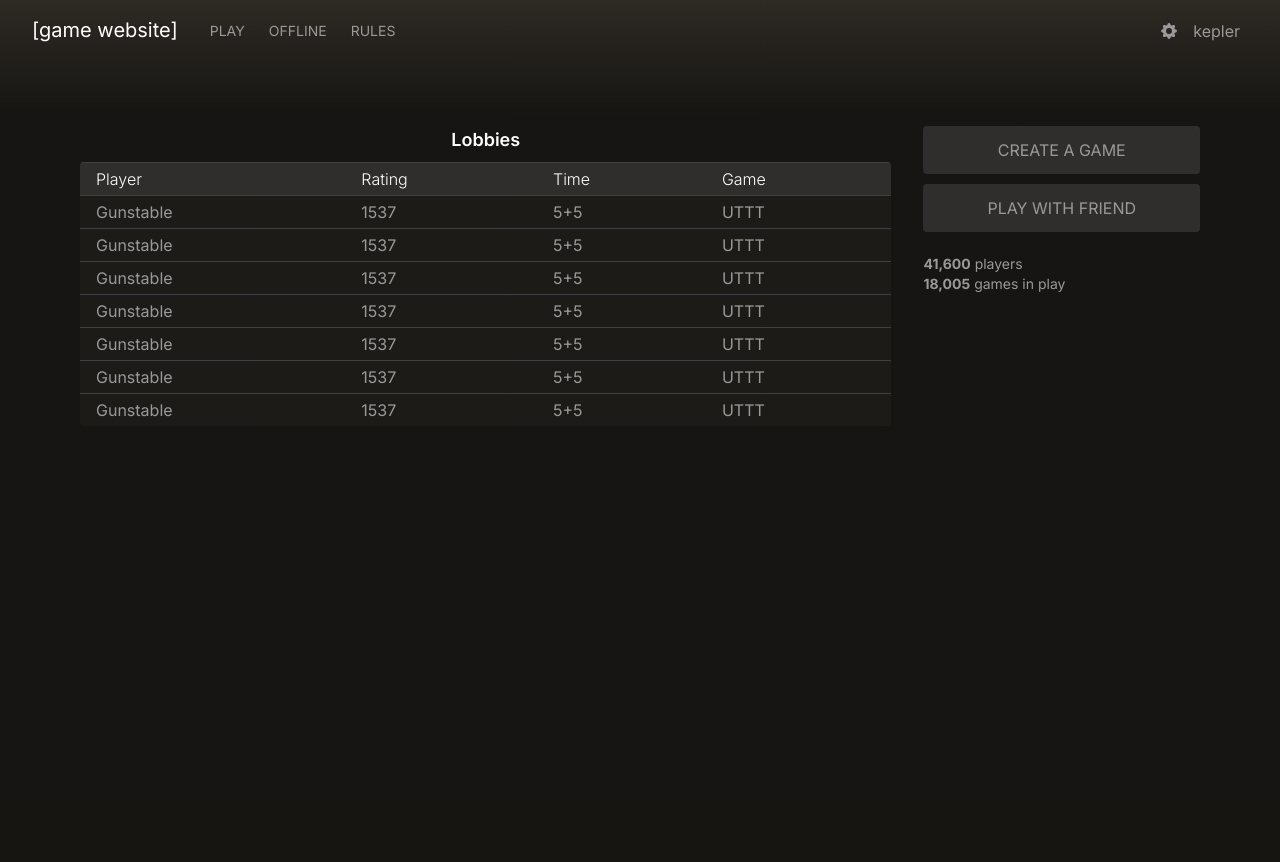
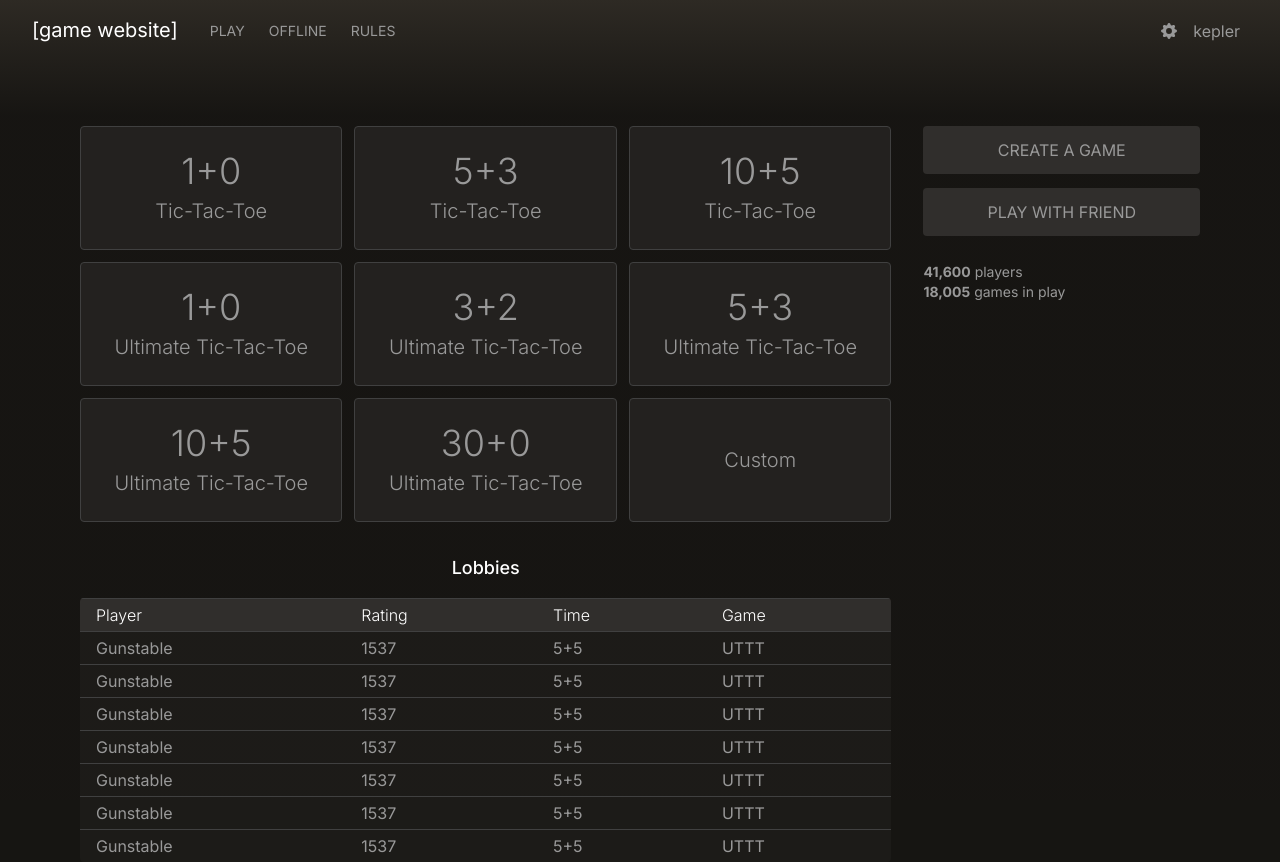
Before and after one commit to SVWEFSBRWHWBCOTSEID/SVWEFSBRWHWBCOTSEID.github.io, a Next.js app: page / in a window 1280 px wide. Before the commit the page ends 800 px from the top, so only its background shows below. Built offline with nearby package versions, Linux system fonts and the light colour scheme.

Commit message:
Some color abstraction, placeholder quick pairing

```diff
--- a/app/(games)/GameStateIndicator.tsx
+++ b/app/(games)/GameStateIndicator.tsx
@@ -9,7 +9,7 @@ export default function GameStateIndicator() {
                 02<span className="text-secondary">:</span>38
             </div>
             <div className="bg-content rounded-r">
-                <div className="h-1 w-[72%] bg-[#629924]" />
+                <div className="h-1 w-[72%] bg-theme-green" />
                 <PlayerIndicator username="qpwoeirut" id="qpwoeirut" />
 
                 <div className="bg-content-secondary px-5 py-1.5 border-b border-tertiary">
@@ -30,13 +30,13 @@ export default function GameStateIndicator() {
 
                 <div className="px-4 py-1 text-secondary flex justify-center border-b border-tertiary text-2xl">
                     <button
-                        className="px-3.5 py-1.5 hover:bg-[#629924] hover:text-white"
+                        className="px-3.5 py-1.5 hover:bg-theme-green hover:text-white"
                         title="Offer draw"
                     >
                         ½
                     </button>
                     <button
-                        className="px-3.5 py-1.5 hover:bg-[#629924] hover:text-white"
+                        className="px-3.5 py-1.5 hover:bg-theme-green hover:text-white"
                         title="Resign"
                     >
                         <FaRegFlag />
@@ -44,7 +44,7 @@ export default function GameStateIndicator() {
                 </div>
 
                 <PlayerIndicator username="kepler" id="kepler" rating={1337} />
-                <div className="h-1 w-[68%] bg-[#629924]" />
+                <div className="h-1 w-[68%] bg-theme-green" />
             </div>
             <div className="bg-content w-max text-5xl px-5 py-2 rounded-b">
                 02<span className="text-secondary">:</span>57
--- a/components/Lobby.tsx
+++ b/app/(home)/Lobbies.tsx
@@ -1,7 +1,7 @@
 import LobbyRoom, {LobbyCell} from './LobbyRoom';
 
 
-export default function Lobby() {
+export default function Lobbies() {
     return (
         <div className="table w-full rounded overflow-clip bg-content/40">
             <div className="px-4 font-light table-header-group bg-content-secondary">
--- a/components/LobbyRoom.tsx
+++ b/app/(home)/LobbyRoom.tsx
@@ -15,7 +15,7 @@ export default function LobbyRoom() {
 
 export function LobbyCell(props: {children: ReactNode}) {
     return (
-        <span className="table-cell border-t border-tertiary px-4 py-1 group-hover:text-white group-hover:bg-[rgb(214_79_0_/_0.5)]">
+        <span className="table-cell border-t border-tertiary px-4 py-1 group-hover:text-white group-hover:bg-theme-orange/50">
             {props.children}
         </span>
     )
--- /dev/null
+++ b/app/(home)/QuickPairing.tsx
@@ -0,0 +1,29 @@
+import {ReactNode} from 'react';
+
+
+export default function QuickPairing() {
+    return (
+        <div className="grid grid-cols-3 gap-3 mb-8">
+            <QuickPairingButton game="Tic-Tac-Toe">1+0</QuickPairingButton>
+            <QuickPairingButton game="Tic-Tac-Toe">5+3</QuickPairingButton>
+            <QuickPairingButton game="Tic-Tac-Toe">10+5</QuickPairingButton>
+
+            <QuickPairingButton game="Ultimate Tic-Tac-Toe">1+0</QuickPairingButton>
+            <QuickPairingButton game="Ultimate Tic-Tac-Toe">3+2</QuickPairingButton>
+            <QuickPairingButton game="Ultimate Tic-Tac-Toe">5+3</QuickPairingButton>
+
+            <QuickPairingButton game="Ultimate Tic-Tac-Toe">10+5</QuickPairingButton>
+            <QuickPairingButton game="Ultimate Tic-Tac-Toe">30+0</QuickPairingButton>
+            <QuickPairingButton game="Custom" />
+        </div>
+    )
+}
+
+function QuickPairingButton(props: {children?: ReactNode, game: string}) {
+    return (
+        <div className="flex flex-col gap-1.5 items-center justify-center rounded font-light text-secondary hover:text-[#ccc] border border-tertiary p-6 bg-content-secondary/50 hover:bg-theme-orange/20 transition duration-200">
+            {props.children && <h3 className="text-4xl">{props.children}</h3>}
+            <h4 className="text-xl">{props.game}</h4>
+        </div>
+    )
+}
--- a/app/page.tsx
+++ b/app/(home)/page.tsx
@@ -1,6 +1,7 @@
+import {ReactNode} from 'react';
 import {Metadata} from 'next';
-import Lobby from '../components/Lobby';
-import {ReactNode} from 'react';
+import QuickPairing from './QuickPairing';
+import Lobbies from './Lobbies';
 
 
 export const metadata: Metadata = {
@@ -12,10 +13,13 @@ export default function Home() {
     return (
         <main className="container pt-16 flex gap-8">
             <div className="flex-grow">
-                <h3 className="text-lg font-semibold text-center mb-2">Lobbies</h3>
-                <Lobby />
+                {/* <h3 className="text-lg text-center font-medium mb-4">Quick Pairing</h3> */}
+                <QuickPairing />
+
+                <h3 className="text-lg text-center font-medium mb-4">Lobbies</h3>
+                <Lobbies />
             </div>
-            <div className="flex flex-col gap-2.5">
+            <div className="flex flex-col gap-3.5">
                 <SecondaryButton>Create a game</SecondaryButton>
                 <SecondaryButton>Play with friend</SecondaryButton>
 
@@ -30,7 +34,7 @@ export default function Home() {
 
 function SecondaryButton(props: {children: ReactNode}) {
     return (
-        <button className="px-16 py-3 bg-[#302e2c] rounded uppercase text-secondary">
+        <button className="px-16 py-3 bg-[#302e2c] hover:bg-[hsl(37,_7%,_25%)] text-secondary hover:text-[#ccc] transition duration-200 rounded uppercase">
             {props.children}
         </button>
     )
--- a/tailwind.config.js
+++ b/tailwind.config.js
@@ -14,7 +14,9 @@ module.exports = {
         tertiary: '#404040',
         content: '#262421',
         'content-secondary': '#302e2c',
-        background: '#161512' // colors.neutral['900'] // '#312e2b' // '#262421'
+        background: '#161512', // colors.neutral['900'] // '#312e2b' // '#262421'
+        'theme-green': '#629924',
+        'theme-orange': 'rgb(214 79 0)'
       },
       container: {
         center: true,
```
